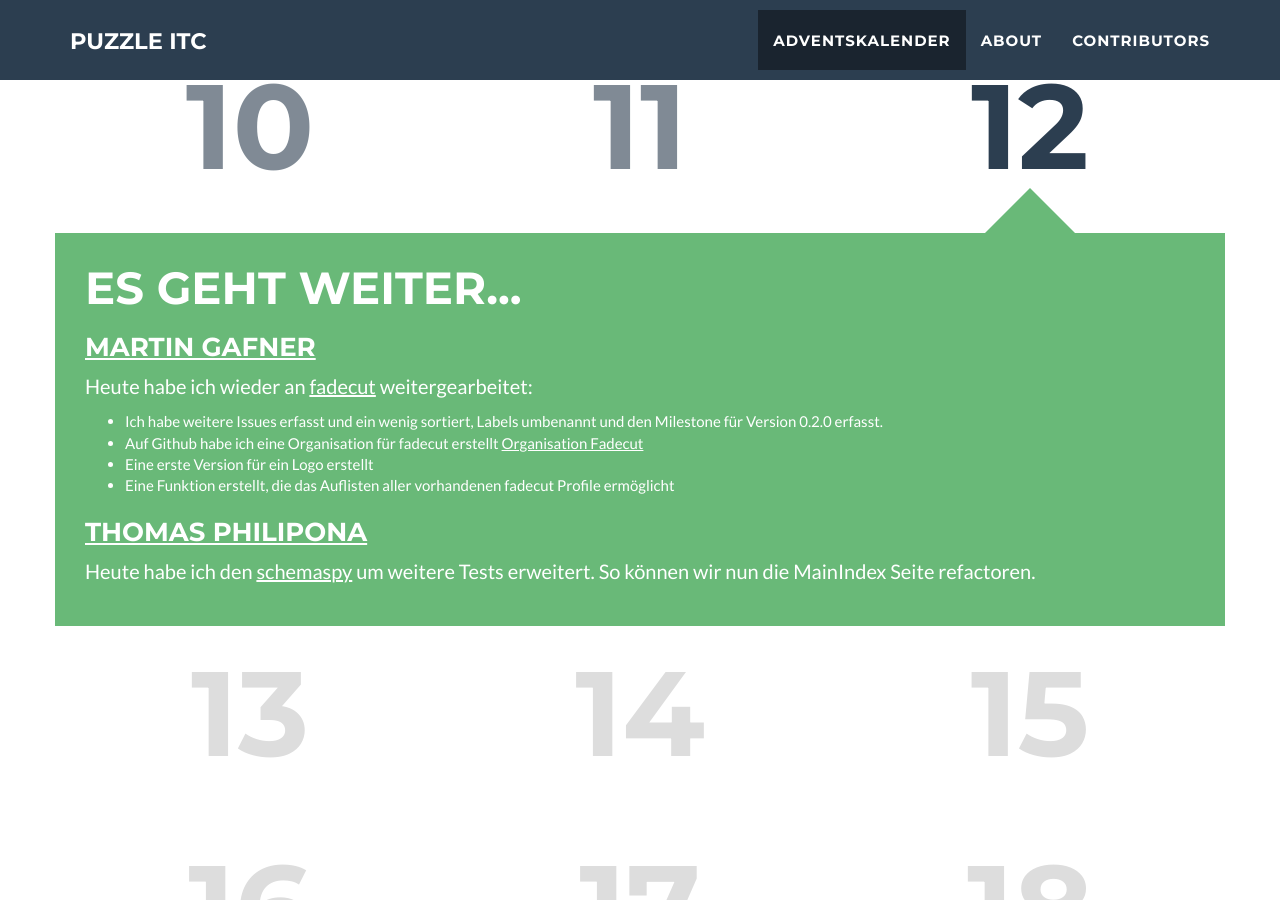
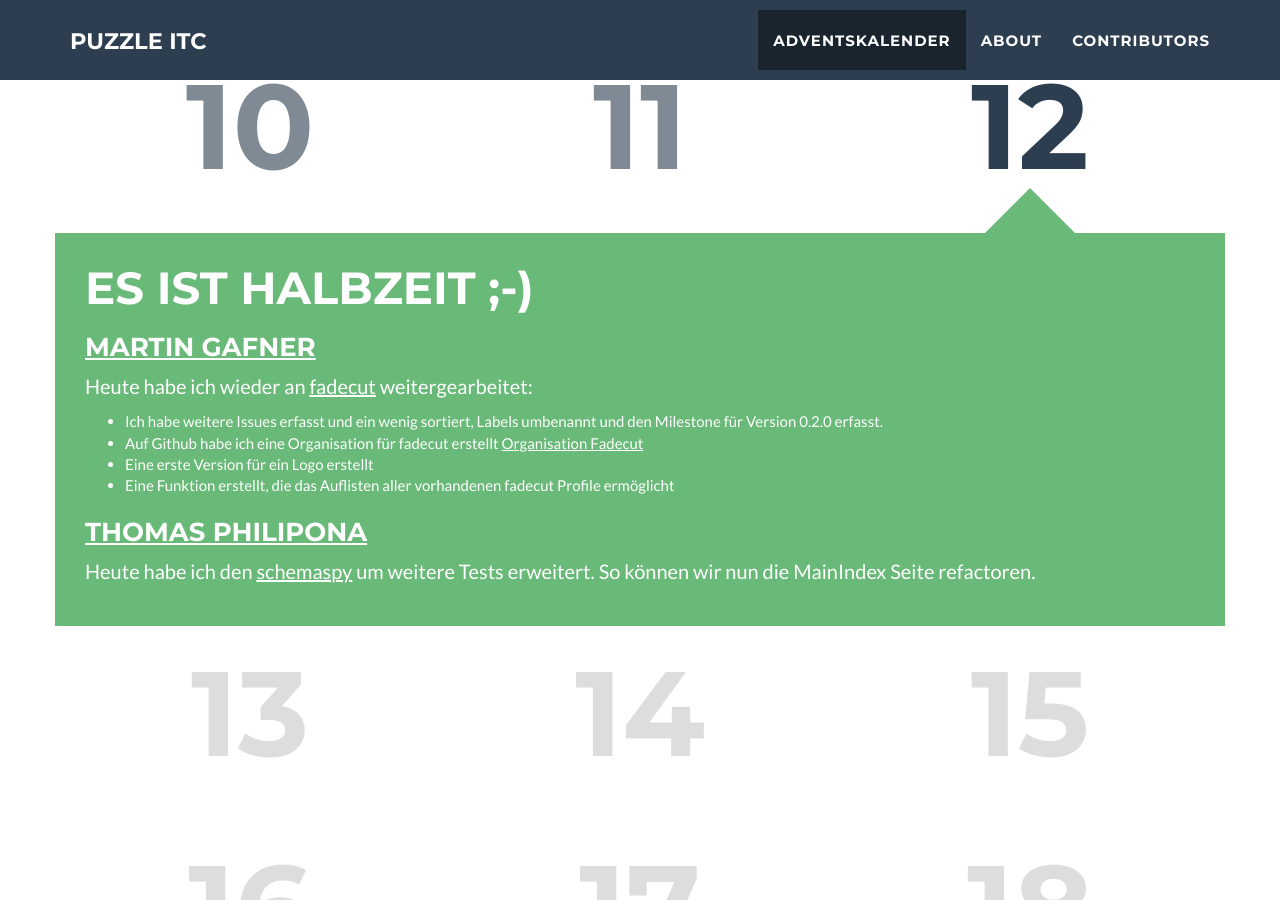
Before and after one commit to puzzle/opensource-advent-challenge-2015, a Jekyll site: the page built from index.html, in a window 1280 px wide and 900 px high, scrolled down 1630 px. Built offline with Jekyll 4.4.1, drawn with Linux system fonts in a browser that asks for light colours; nearby versions of some CDN libraries.

Commit message:
updated title

```diff
--- a/_doors/12.markdown
+++ b/_doors/12.markdown
@@ -1,6 +1,6 @@
 ---
 day: 	12
-title:	Es geht weiter...
+title:	Es ist Halbzeit ;-)
 active: true
 ---
 
```
